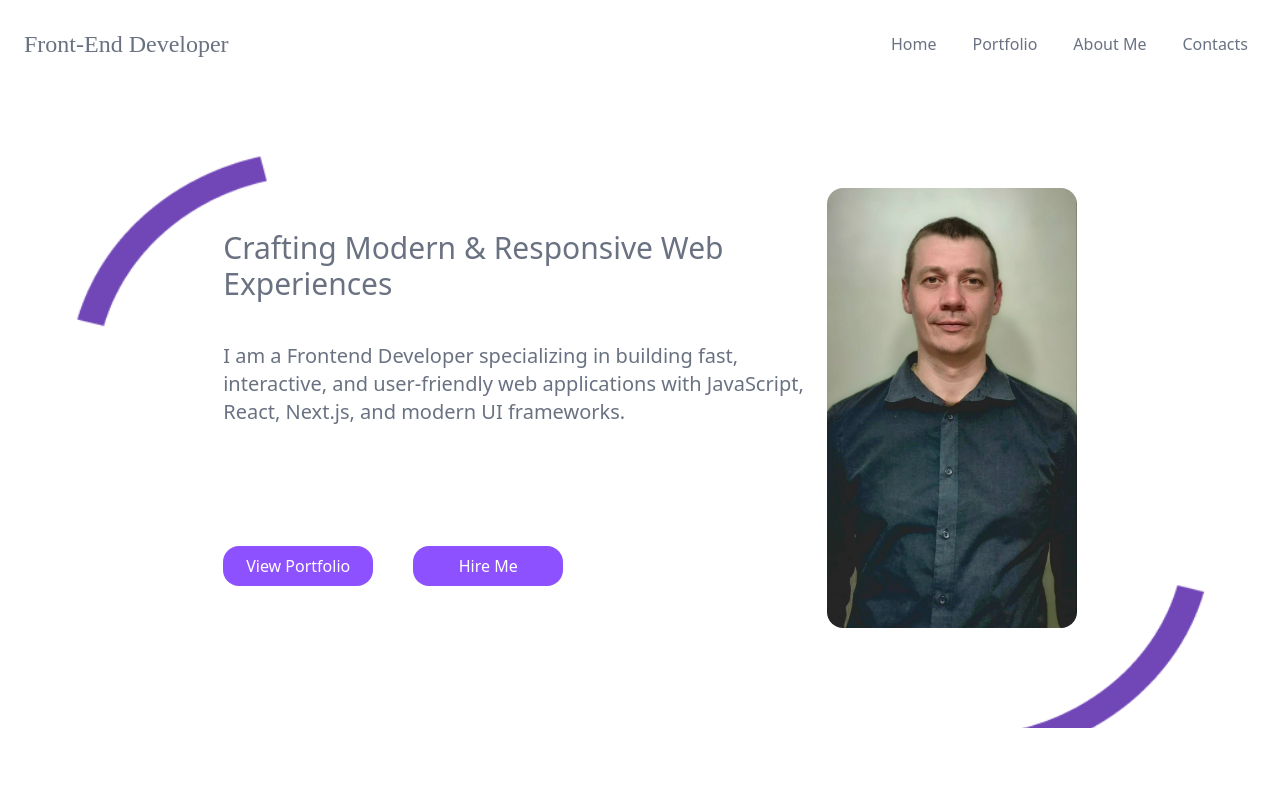
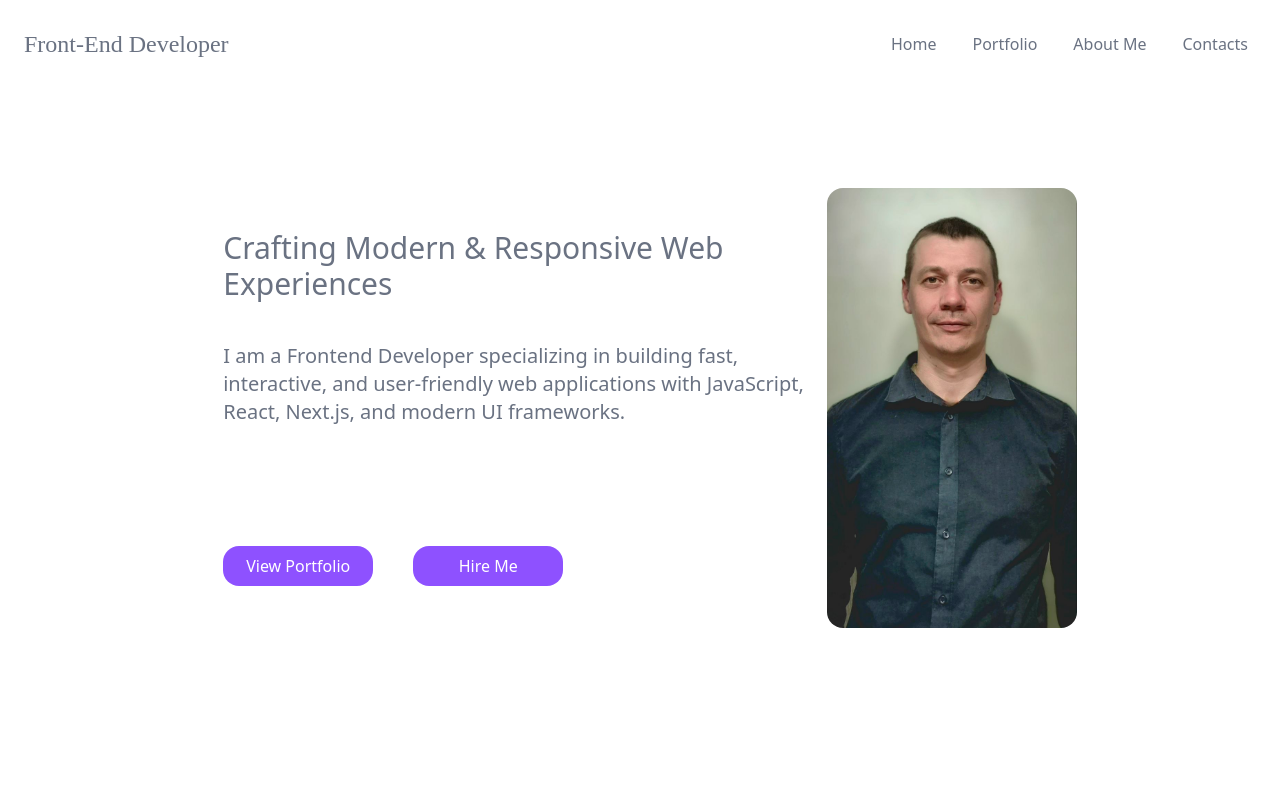
Before and after one commit to tereshonkov/portfolio, a Next.js app: page / in a window 1280 px wide. Shown: the top 800 px of the page. Built offline with nearby package versions, Linux system fonts and the light colour scheme; a web font is replaced by a local one.

Commit message:
edit-hero

```diff
--- a/components/Hero/Hero.tsx
+++ b/components/Hero/Hero.tsx
@@ -10,7 +10,7 @@ const textAnimation = {
 
 export default function Hero() {
   return (
-    <section id="hero" className="bg-[url('/bg-hero.png')] bg-cover flex items-center justify-center flex-col-reverse sm:flex-row lg:h-[80vh] md:p-2 lg:p-4 2xl:w-full 2xl:h-[90vh]">
+    <section id="hero" className="flex items-center justify-center flex-col-reverse sm:flex-row lg:h-[80vh] md:p-2 lg:p-4 2xl:w-full 2xl:h-[90vh]">
     <motion.div
     animate={{ x: 0, opacity: 1 }}
     initial={{ x: -100, opacity: 0 }}
```
